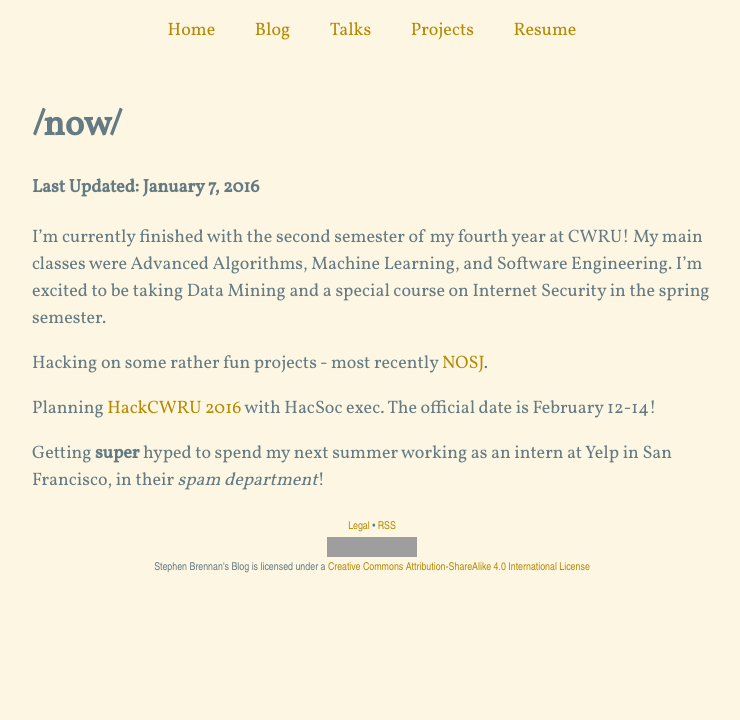
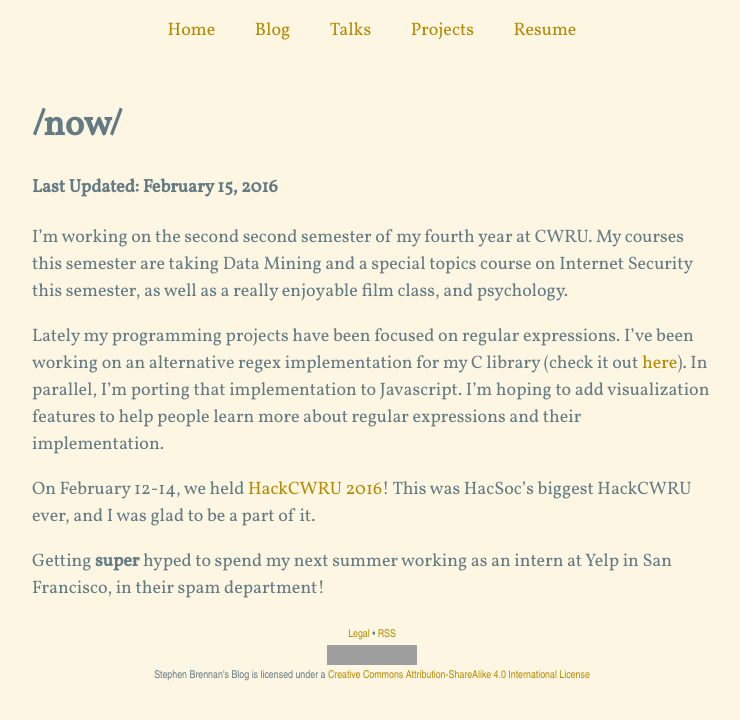
Before and after one commit to brenns10/brennan.io, a Jekyll site: the page built from now.md, in a window 1280 px wide. Shown: the top 720 px of the page, without its empty margins (268-1008 px from the left). Built offline with Jekyll 4.4.1, drawn with Linux system fonts in a browser that asks for light colours; nearby versions of some CDN libraries; comment, search, counter and statistics services are not loaded; grey boxes are pictures that could not be loaded.

Commit message:
Update my /now/.

```diff
--- a/now.md
+++ b/now.md
@@ -4,18 +4,22 @@ title: /now/
 ---
 
 # /now/
-#### Last Updated: January 7, 2016
 
-I'm currently finished with the second semester of my fourth year at CWRU!  My
-main classes were Advanced Algorithms, Machine Learning, and Software
-Engineering.  I'm excited to be taking Data Mining and a special course on
-Internet Security in the spring semester.
+#### Last Updated: February 15, 2016
 
-Hacking on some rather fun projects - most recently
-[NOSJ](https://github.com/brenns10/nosj).
+I'm working on the second second semester of my fourth year at CWRU.  My courses
+this semester are taking Data Mining and a special topics course on Internet
+Security this semester, as well as a really enjoyable film class, and
+psychology.
 
-Planning [HackCWRU 2016](http://hack.cwru.edu) with HacSoc exec.  The official
-date is February 12-14!
+Lately my programming projects have been focused on regular expressions.  I've
+been working on an alternative regex implementation for my C library (check it
+out [here](https://github.com/brenns10/regex)).  In parallel, I'm porting that
+implementation to Javascript.  I'm hoping to add visualization features to help
+people learn more about regular expressions and their implementation.
+
+On February 12-14, we held [HackCWRU 2016](hack.cwru.edu)!  This was HacSoc's
+biggest HackCWRU ever, and I was glad to be a part of it.
 
 Getting **super** hyped to spend my next summer working as an intern at Yelp in
-San Francisco, in their *spam department*!
+San Francisco, in their spam department!
```
